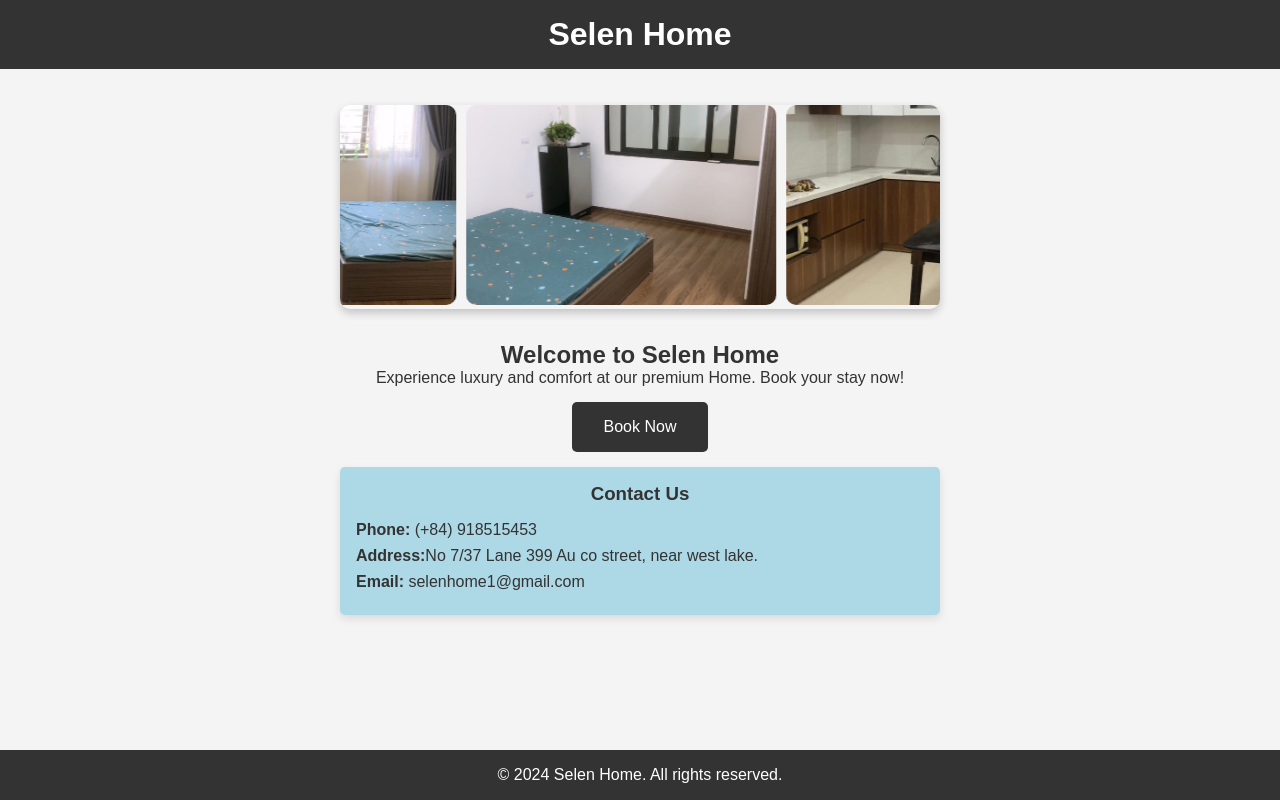
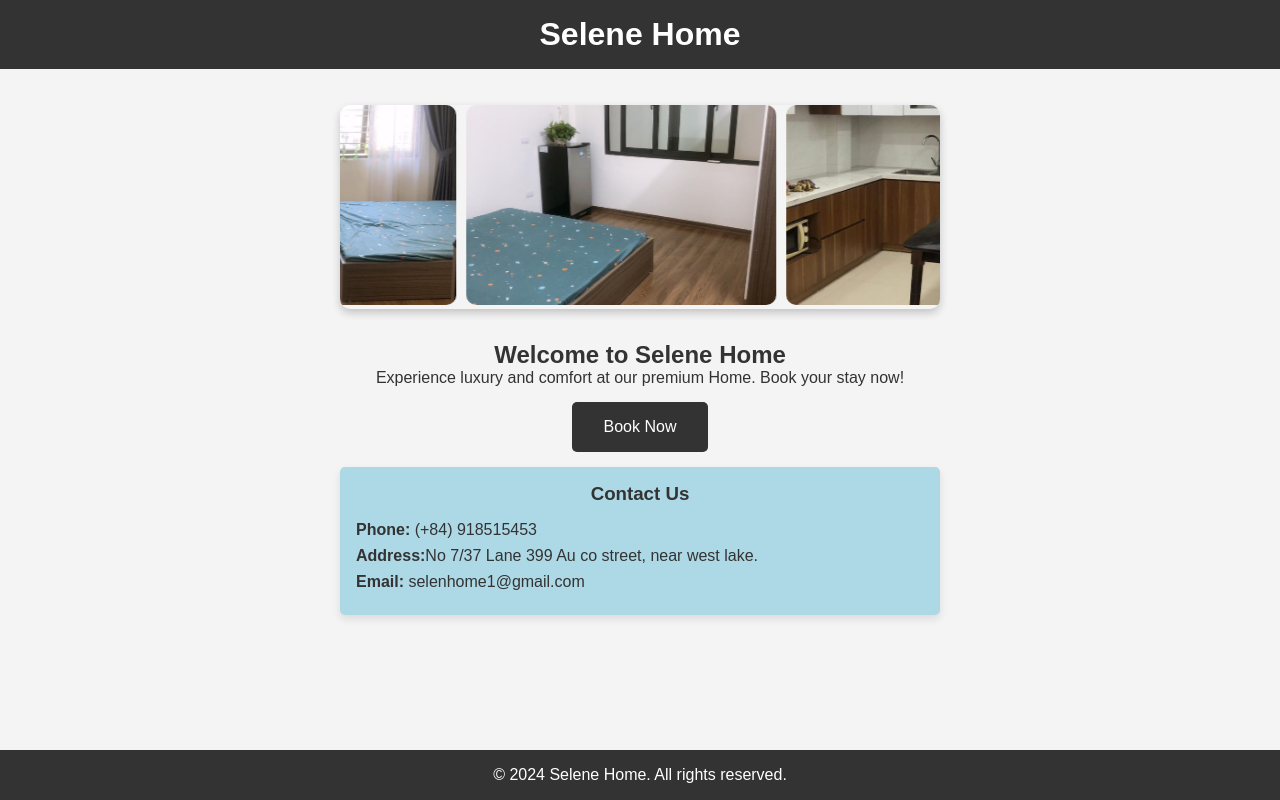
Before and after one commit to dpilot4ever/selen, a plain HTML site: page index.html in a window 1280 px wide. Drawn offline with Linux system fonts and the light colour scheme.

Commit message:
Updated index.html

```diff
--- a/index.html
+++ b/index.html
@@ -3,12 +3,12 @@
 <head>
     <meta charset="UTF-8">
     <meta name="viewport" content="width=device-width, initial-scale=1.0">
-    <title>Selen Home</title>
+    <title>Selene Home</title>
     <link rel="stylesheet" href="index.css">
 </head>
 <body>
     <header>
-        <h1>Selen Home</h1>
+        <h1>Selene Home</h1>
     </header>
     <main>
         <section class="slider">
@@ -25,7 +25,7 @@
             </div>
         </section>
         <section class="content">
-            <h2>Welcome to Selen Home</h2>
+            <h2>Welcome to Selene Home</h2>
             <p>Experience luxury and comfort at our premium Home. Book your stay now!</p>
             <a href="https://docs.google.com/forms/d/e/1FAIpQLSfifqqL_F0pkSfdTCDqdBRw0V6wdyCBGvAb-X1IG1h55AnGDA/viewform?usp=sf_link" class="btn">Book Now</a>
 
@@ -40,7 +40,7 @@
         </section>
     </main>
     <footer>
-        <p>&copy; 2024 Selen Home. All rights reserved.</p>
+        <p>&copy; 2024 Selene Home. All rights reserved.</p>
     </footer>
 </body>
 </html>
```
